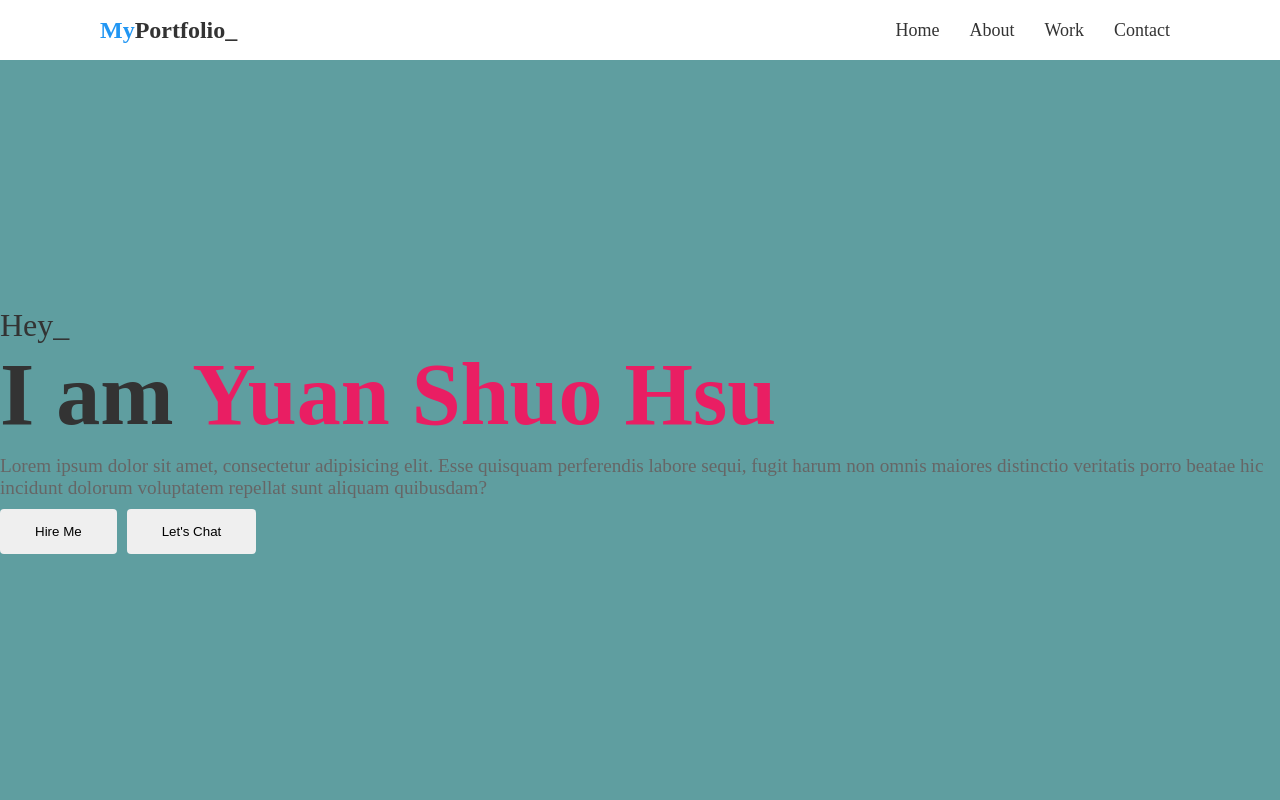
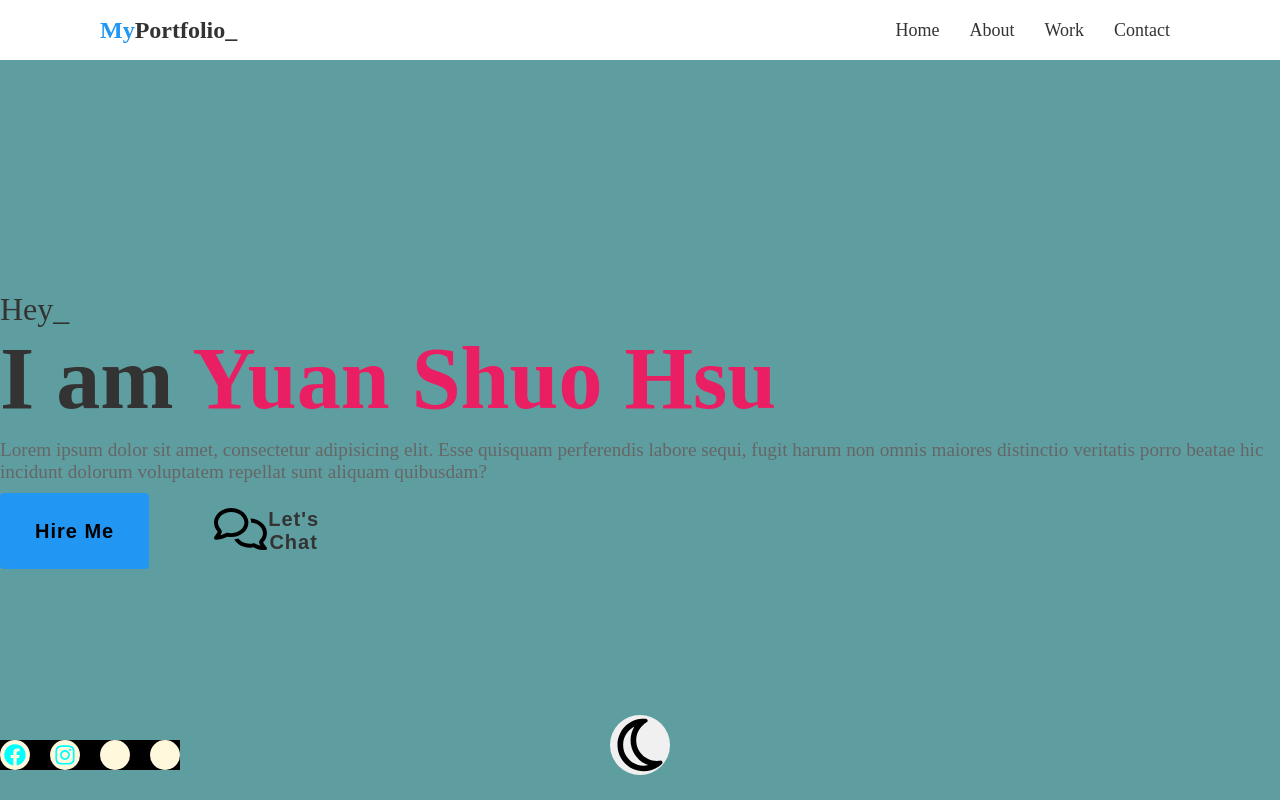
Before and after one commit to YuanShuoHsu/portfolio, a Next.js app: page / in a window 1280 px wide. Built offline with nearby package versions, Linux system fonts and the light colour scheme.

Commit message:
night component add

```diff
--- a/components/Banner/index.module.scss
+++ b/components/Banner/index.module.scss
@@ -1,7 +1,7 @@
 .banner {
   background: cadetblue;
   width: 100%;
-  height: calc(100vh - 60px);
+  min-height: calc(100vh - 60px);
   display: flex;
   flex-direction: column;
   justify-content: center;
@@ -34,15 +34,34 @@
 
     .banner__button {
       padding: 15px 35px;
-      background: 2196f3;
+      background: #2196f3;
       border: none;
       border-radius: 4px;
+
+      font-size: 1.25em;
+      letter-spacing: 0.05em;
+      margin-right: 20px;
+      border-radius: 4px;
+      font-weight: 600;
+
       cursor: pointer;
       transition: 0.2s;
 
       &:hover {
         opacity: 0.8;
       }
+
+      &.chat {
+        background: transparent;
+        color: #333;
+        display: flex;
+
+        svg {
+          position: relative;
+          color: #e91e63;
+          font-size: 1.5em;
+        }
+      }
     }
   }
 }
--- a/components/Banner/index.tsx
+++ b/components/Banner/index.tsx
@@ -1,5 +1,7 @@
 import React from "react";
 import styles from "./index.module.scss";
+import Social from "../Social";
+import Night from "../Night";
 
 export default function Banner() {
   return (
@@ -16,8 +18,15 @@ export default function Banner() {
       </p>
       <div className={styles.banner__buttonGroup}>
         <button className={styles.banner__button}>Hire Me</button>
-        <button className={styles.banner__button}>{`Let's Chat`}</button>
+        <button className={`${styles.banner__button} ${styles.chat}`}>
+          <svg xmlns="http://www.w3.org/2000/svg" viewBox="0 0 640 512">
+            <path d="M88.2 309.1c9.8-18.3 6.8-40.8-7.5-55.8C59.4 230.9 48 204 48 176c0-63.5 63.8-128 160-128s160 64.5 160 128s-63.8 128-160 128c-13.1 0-25.8-1.3-37.8-3.6c-10.4-2-21.2-.6-30.7 4.2c-4.1 2.1-8.3 4.1-12.6 6c-16 7.2-32.9 13.5-49.9 18c2.8-4.6 5.4-9.1 7.9-13.6c1.1-1.9 2.2-3.9 3.2-5.9zM0 176c0 41.8 17.2 80.1 45.9 110.3c-.9 1.7-1.9 3.5-2.8 5.1c-10.3 18.4-22.3 36.5-36.6 52.1c-6.6 7-8.3 17.2-4.6 25.9C5.8 378.3 14.4 384 24 384c43 0 86.5-13.3 122.7-29.7c4.8-2.2 9.6-4.5 14.2-6.8c15.1 3 30.9 4.5 47.1 4.5c114.9 0 208-78.8 208-176S322.9 0 208 0S0 78.8 0 176zM432 480c16.2 0 31.9-1.6 47.1-4.5c4.6 2.3 9.4 4.6 14.2 6.8C529.5 498.7 573 512 616 512c9.6 0 18.2-5.7 22-14.5c3.8-8.8 2-19-4.6-25.9c-14.2-15.6-26.2-33.7-36.6-52.1c-.9-1.7-1.9-3.4-2.8-5.1C622.8 384.1 640 345.8 640 304c0-94.4-87.9-171.5-198.2-175.8c4.1 15.2 6.2 31.2 6.2 47.8l0 .6c87.2 6.7 144 67.5 144 127.4c0 28-11.4 54.9-32.7 77.2c-14.3 15-17.3 37.6-7.5 55.8c1.1 2 2.2 4 3.2 5.9c2.5 4.5 5.2 9 7.9 13.6c-17-4.5-33.9-10.7-49.9-18c-4.3-1.9-8.5-3.9-12.6-6c-9.5-4.8-20.3-6.2-30.7-4.2c-12.1 2.4-24.7 3.6-37.8 3.6c-61.7 0-110-26.5-136.8-62.3c-16 5.4-32.8 9.4-50 11.8C279 439.8 350 480 432 480z" />
+          </svg>
+          {`Let's Chat`}
+        </button>
       </div>
+      <Social />
+      <Night />
     </div>
   );
 }
--- /dev/null
+++ b/components/Night/index.module.scss
@@ -0,0 +1,31 @@
+.night {
+  position: absolute;
+  bottom: 25px;
+  left: 50%;
+  transform: translateX(-50%);
+  width: 60px;
+  height: 60px;
+  background: #f0f0f0;
+  border-radius: 50%;
+  color: #666;
+  display: flex;
+  justify-content: center;
+  align-items: center;
+  cursor: pointer;
+  transition: 0.2s;
+
+  font-size: 2em;
+
+  svg {
+    width: 100%;
+    height: 100%;
+
+    &:nth-child(2) {
+      display: none;
+    }
+  }
+
+  &:hover {
+    opacity: 0.8;
+  }
+}
--- /dev/null
+++ b/components/Night/index.tsx
@@ -0,0 +1,15 @@
+import React from "react";
+import styles from "./index.module.scss";
+
+export default function Night() {
+  return (
+    <div className={styles.night}>
+      <svg xmlns="http://www.w3.org/2000/svg" viewBox="0 0 384 512">
+        <path d="M144.7 98.7c-21 34.1-33.1 74.3-33.1 117.3c0 98 62.8 181.4 150.4 211.7c-12.4 2.8-25.3 4.3-38.6 4.3C126.6 432 48 353.3 48 256c0-68.9 39.4-128.4 96.8-157.3zm62.1-66C91.1 41.2 0 137.9 0 256C0 379.7 100 480 223.5 480c47.8 0 92-15 128.4-40.6c1.9-1.3 3.7-2.7 5.5-4c4.8-3.6 9.4-7.4 13.9-11.4c2.7-2.4 5.3-4.8 7.9-7.3c5-4.9 6.3-12.5 3.1-18.7s-10.1-9.7-17-8.5c-3.7 .6-7.4 1.2-11.1 1.6c-5 .5-10.1 .9-15.3 1c-1.2 0-2.5 0-3.7 0c-.1 0-.2 0-.3 0c-96.8-.2-175.2-78.9-175.2-176c0-54.8 24.9-103.7 64.1-136c1-.9 2.1-1.7 3.2-2.6c4-3.2 8.2-6.2 12.5-9c3.1-2 6.3-4 9.6-5.8c6.1-3.5 9.2-10.5 7.7-17.3s-7.3-11.9-14.3-12.5c-3.6-.3-7.1-.5-10.7-.6c-2.7-.1-5.5-.1-8.2-.1c-3.3 0-6.5 .1-9.8 .2c-2.3 .1-4.6 .2-6.9 .4z" />
+      </svg>
+      <svg xmlns="http://www.w3.org/2000/svg" viewBox="0 0 512 512">
+        <path d="M375.7 19.7c-1.5-8-6.9-14.7-14.4-17.8s-16.1-2.2-22.8 2.4L256 61.1 173.5 4.2c-6.7-4.6-15.3-5.5-22.8-2.4s-12.9 9.8-14.4 17.8l-18.1 98.5L19.7 136.3c-8 1.5-14.7 6.9-17.8 14.4s-2.2 16.1 2.4 22.8L61.1 256 4.2 338.5c-4.6 6.7-5.5 15.3-2.4 22.8s9.8 13 17.8 14.4l98.5 18.1 18.1 98.5c1.5 8 6.9 14.7 14.4 17.8s16.1 2.2 22.8-2.4L256 450.9l82.5 56.9c6.7 4.6 15.3 5.5 22.8 2.4s12.9-9.8 14.4-17.8l18.1-98.5 98.5-18.1c8-1.5 14.7-6.9 17.8-14.4s2.2-16.1-2.4-22.8L450.9 256l56.9-82.5c4.6-6.7 5.5-15.3 2.4-22.8s-9.8-12.9-17.8-14.4l-98.5-18.1L375.7 19.7zM269.6 110l65.6-45.2 14.4 78.3c1.8 9.8 9.5 17.5 19.3 19.3l78.3 14.4L402 242.4c-5.7 8.2-5.7 19 0 27.2l45.2 65.6-78.3 14.4c-9.8 1.8-17.5 9.5-19.3 19.3l-14.4 78.3L269.6 402c-8.2-5.7-19-5.7-27.2 0l-65.6 45.2-14.4-78.3c-1.8-9.8-9.5-17.5-19.3-19.3L64.8 335.2 110 269.6c5.7-8.2 5.7-19 0-27.2L64.8 176.8l78.3-14.4c9.8-1.8 17.5-9.5 19.3-19.3l14.4-78.3L242.4 110c8.2 5.7 19 5.7 27.2 0zM256 368a112 112 0 1 0 0-224 112 112 0 1 0 0 224zM192 256a64 64 0 1 1 128 0 64 64 0 1 1 -128 0z" />
+      </svg>
+    </div>
+  );
+}
--- /dev/null
+++ b/components/Social/index.module.scss
@@ -0,0 +1,22 @@
+.social {
+  position: absolute;
+  bottom: 30px;
+  display: flex;
+  gap: 20px;
+  background: black;
+  list-style: none;
+
+  &__item {
+    padding: 4px;
+    width: 30px;
+    height: 30px;
+    border-radius: 50%;
+    background: cornsilk;
+
+    svg {
+      width: 100%;
+      height: 100%;
+      fill: cyan;
+    }
+  }
+}
--- /dev/null
+++ b/components/Social/index.tsx
@@ -0,0 +1,25 @@
+import React from "react";
+import styles from "./index.module.scss";
+
+export default function Social() {
+  return (
+    <ul className={styles.social}>
+      <li className={styles.social__item}>
+        <svg
+          className={styles.social__icon}
+          xmlns="http://www.w3.org/2000/svg"
+          viewBox="0 0 512 512"
+        >
+          <path d="M504 256C504 119 393 8 256 8S8 119 8 256c0 123.78 90.69 226.38 209.25 245V327.69h-63V256h63v-54.64c0-62.15 37-96.48 93.67-96.48 27.14 0 55.52 4.84 55.52 4.84v61h-31.28c-30.8 0-40.41 19.12-40.41 38.73V256h68.78l-11 71.69h-57.78V501C413.31 482.38 504 379.78 504 256z" />
+        </svg>
+      </li>
+      <li className={styles.social__item}>
+        <svg xmlns="http://www.w3.org/2000/svg" viewBox="0 0 448 512">
+          <path d="M224.1 141c-63.6 0-114.9 51.3-114.9 114.9s51.3 114.9 114.9 114.9S339 319.5 339 255.9 287.7 141 224.1 141zm0 189.6c-41.1 0-74.7-33.5-74.7-74.7s33.5-74.7 74.7-74.7 74.7 33.5 74.7 74.7-33.6 74.7-74.7 74.7zm146.4-194.3c0 14.9-12 26.8-26.8 26.8-14.9 0-26.8-12-26.8-26.8s12-26.8 26.8-26.8 26.8 12 26.8 26.8zm76.1 27.2c-1.7-35.9-9.9-67.7-36.2-93.9-26.2-26.2-58-34.4-93.9-36.2-37-2.1-147.9-2.1-184.9 0-35.8 1.7-67.6 9.9-93.9 36.1s-34.4 58-36.2 93.9c-2.1 37-2.1 147.9 0 184.9 1.7 35.9 9.9 67.7 36.2 93.9s58 34.4 93.9 36.2c37 2.1 147.9 2.1 184.9 0 35.9-1.7 67.7-9.9 93.9-36.2 26.2-26.2 34.4-58 36.2-93.9 2.1-37 2.1-147.8 0-184.8zM398.8 388c-7.8 19.6-22.9 34.7-42.6 42.6-29.5 11.7-99.5 9-132.1 9s-102.7 2.6-132.1-9c-19.6-7.8-34.7-22.9-42.6-42.6-11.7-29.5-9-99.5-9-132.1s-2.6-102.7 9-132.1c7.8-19.6 22.9-34.7 42.6-42.6 29.5-11.7 99.5-9 132.1-9s102.7-2.6 132.1 9c19.6 7.8 34.7 22.9 42.6 42.6 11.7 29.5 9 99.5 9 132.1s2.7 102.7-9 132.1z" />
+        </svg>
+      </li>
+      <li className={styles.social__item}></li>
+      <li className={styles.social__item}></li>
+    </ul>
+  );
+}
```
Also changed, not shown: 1 other file (tests, documents, lock files or other folders).
